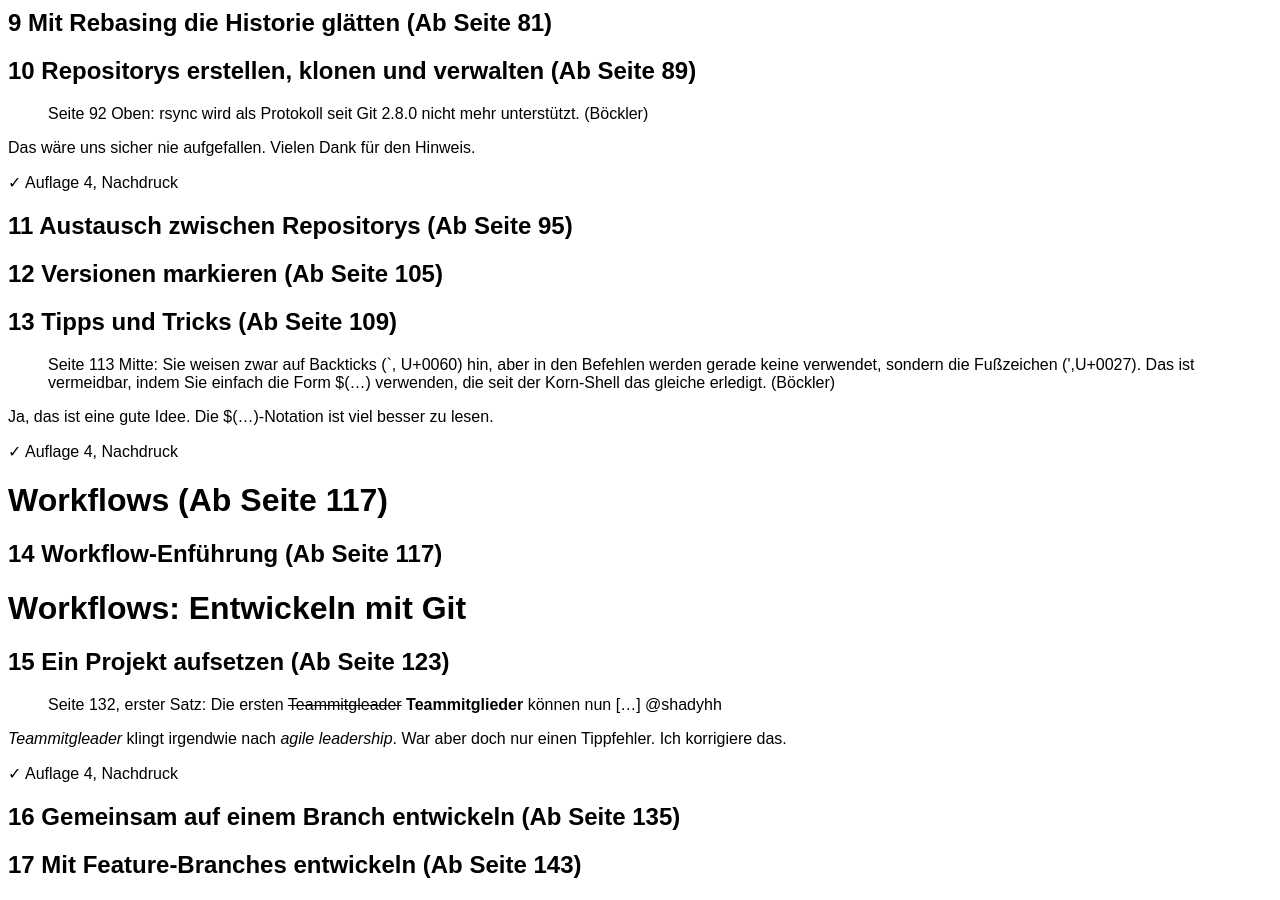
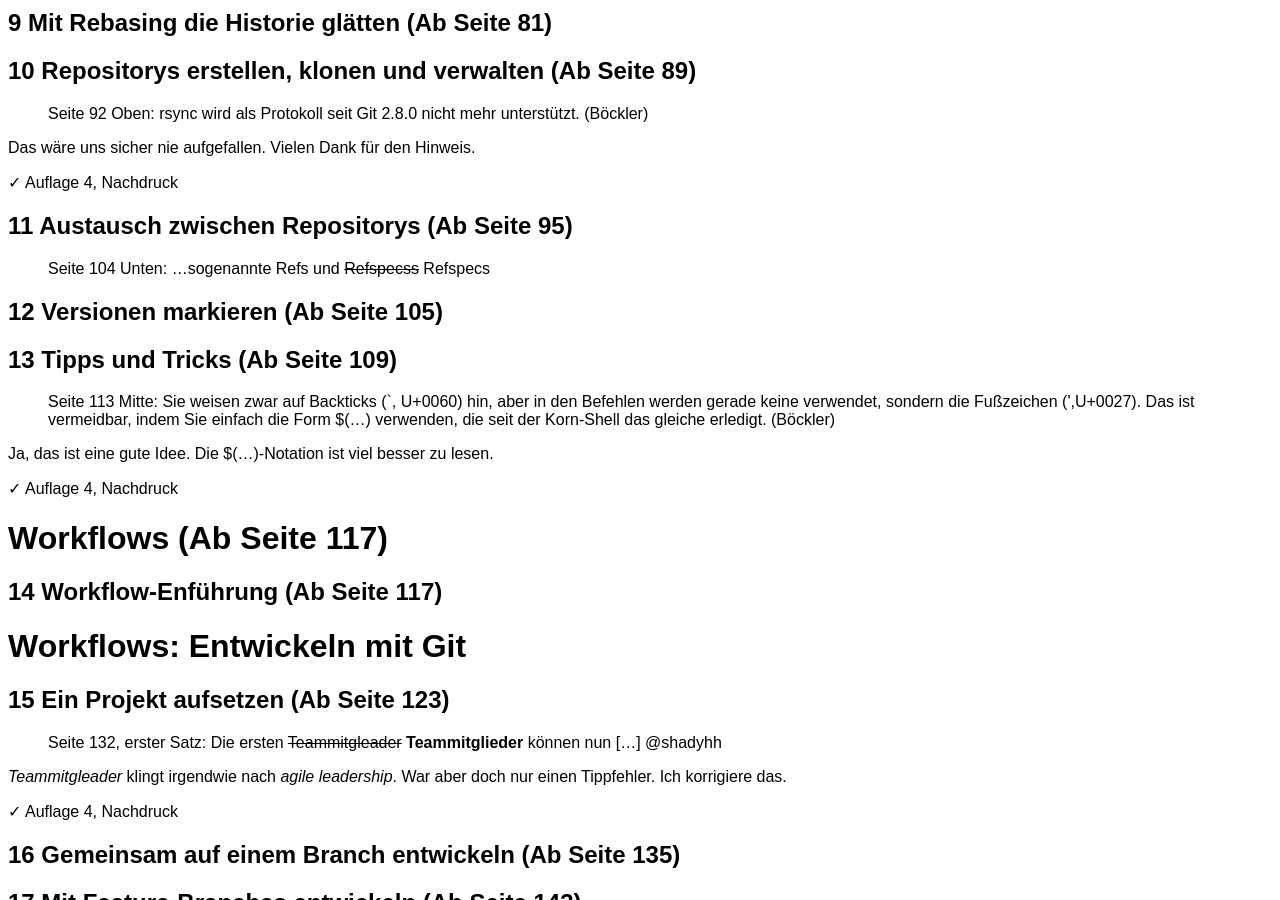
Before and after one commit to kapitel26/gitbuch-feedback, a Jekyll site: the page built from feedback-git-buch-auflage-4.md, in a window 1280 px wide and 900 px high, scrolled down 892 px. Built offline with Jekyll 4.4.1, drawn with Linux system fonts in a browser that asks for light colours.

Commit message:
Update feedback-git-buch-auflage-4.md

```diff
--- a/feedback-git-buch-auflage-4.md
+++ b/feedback-git-buch-auflage-4.md
@@ -50,6 +50,8 @@ Das wäre uns sicher nie aufgefallen. Vielen Dank für den Hinweis.
 ✓ Auflage 4, Nachdruck
 
 ## 11 Austausch zwischen Repositorys (Ab Seite 95)
+
+> Seite 104 Unten: ...sogenannte Refs und ~~Refspecss~~ Refspecs
 
 ## 12 Versionen markieren (Ab Seite 105)
 
```
